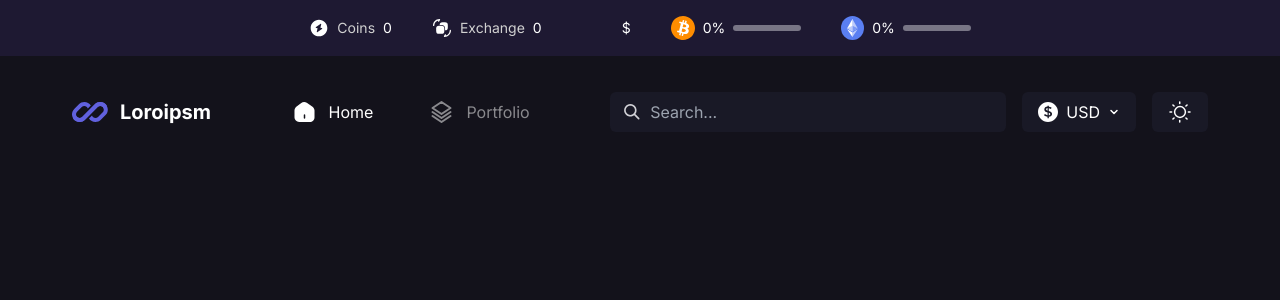
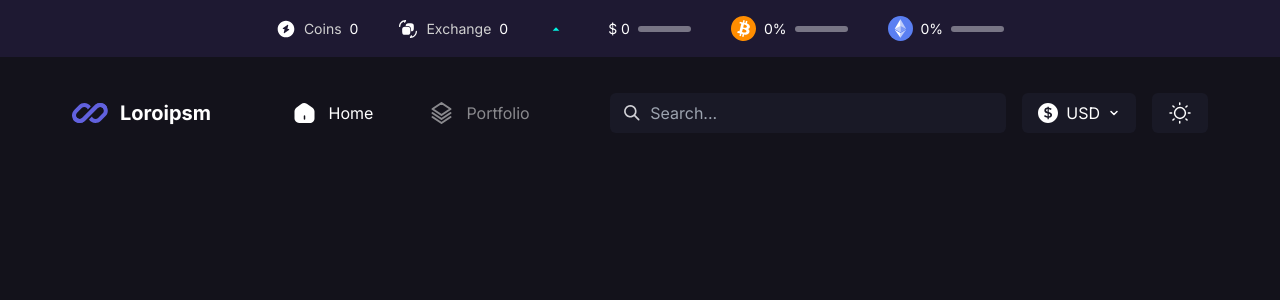
Before and after one commit to 10richard/crypto-app, a Next.js app: page / in a window 1280 px wide. Shown: the top 300 px of the page. Built offline with nearby package versions, Linux system fonts and the light colour scheme; no server answers.

Commit message:
add volumePercent state and modify styling

```diff
--- a/app/components/Header.tsx
+++ b/app/components/Header.tsx
@@ -6,12 +6,14 @@ import flashCicle from "@/public/images/header/flash-circle.svg";
 import exchange from "@/public/images/header/exchange.svg";
 import btc from "@/public/images/header/bitcoin.svg";
 import eth from "@/public/images/header/eth.svg";
+import greenArrow from "@/public/images/header/green-arrow.svg";
 
 const Header = () => {
   const [activeCoins, setActiveCoins] = useState<number>(0);
   const [totalMarkets, setTotalMarkets] = useState<number>(0);
   const [marketCap, setMarketCap] = useState<string>("");
   const [totalVolume, setTotalVolume] = useState<string>("");
+  const [volumePercent, setVolumePercent] = useState<number>(0);
   const [btcMarketCapPercent, setBtcMarketCapPercent] = useState<number>(0);
   const [ethMarketCapPercent, setEthMarketCapPercent] = useState<number>(0);
 
@@ -34,6 +36,7 @@ const Header = () => {
       setTotalMarkets(data.markets);
       setMarketCap(formatNum(data.total_market_cap.usd));
       setTotalVolume(formatNum(data.total_volume.usd));
+      setVolumePercent(parseInt(totalVolume) / data.total_market_cap.usd);
       setBtcMarketCapPercent(Math.round(data.market_cap_percentage.btc));
       setEthMarketCapPercent(Math.round(data.market_cap_percentage.eth));
     };
@@ -44,36 +47,48 @@ const Header = () => {
   return (
     <header className="text-sm flex justify-center gap-10 py-4 bg-[#1E1932] mb-6">
       <div className="flex items-center gap-2">
-        <img src={flashCicle.src} alt="" className="w-[20px]" />
+        <img
+          src={flashCicle.src}
+          alt="Active coins icons"
+          className="w-[20px]"
+        />
         <p className="text-[#D1D1D1]">Coins</p>
         <p>{activeCoins}</p>
       </div>
       <div className="flex items-center gap-2">
-        <img src={exchange.src} alt="" className="w-[20px]" />
+        <img src={exchange.src} alt="Total markets icon" className="w-[20px]" />
         <p className="text-[#D1D1D1]">Exchange</p>
         <p>{totalMarkets}</p>
       </div>
-      <div className="flex items-center">
-        <img src="" alt="" />
+      <div className="flex items-center gap-1">
+        <img src={greenArrow.src} alt="Green arrow" />
         <p>{marketCap}</p>
       </div>
-      <div className="flex items-center">
-        <p>${totalVolume}</p>
+      <div className="flex items-center gap-2">
+        <p>
+          ${totalVolume} {volumePercent}
+        </p>
+        <div className="h-[6px] w-[53px] bg-[#787585] rounded-xl overflow-hidden">
+          <div
+            className={`h-full bg-white`}
+            style={{ width: `${volumePercent}%` }}
+          ></div>
+        </div>
       </div>
-      <div className="flex items-center gap-2 w-[130px]">
+      <div className="flex items-center gap-2">
         <img src={btc.src} alt="" className="w-[25px]" />
         <p>{btcMarketCapPercent}%</p>
-        <div className="h-[6px] w-full bg-[#787585] rounded-xl overflow-hidden">
+        <div className="h-[6px] w-[53px] bg-[#787585] rounded-xl overflow-hidden">
           <div
             className={`h-full bg-[#F7931A]`}
             style={{ width: `${btcMarketCapPercent}%` }}
           ></div>
         </div>
       </div>
-      <div className="flex items-center gap-2 w-[130px]">
-        <img src={eth.src} alt="" className="w-[45px]" />
+      <div className="flex items-center gap-2">
+        <img src={eth.src} alt="" className="w-[25px]" />
         <p>{ethMarketCapPercent}%</p>
-        <div className="h-[6px] w-full bg-[#787585] rounded-xl overflow-hidden">
+        <div className="h-[6px] w-[53px] bg-[#787585] rounded-xl overflow-hidden">
           <div
             className={`h-full bg-[#849DFF]`}
             style={{ width: `${ethMarketCapPercent}%` }}
```
Also changed, not shown: public/images/header/green-arrow.svg (added).
